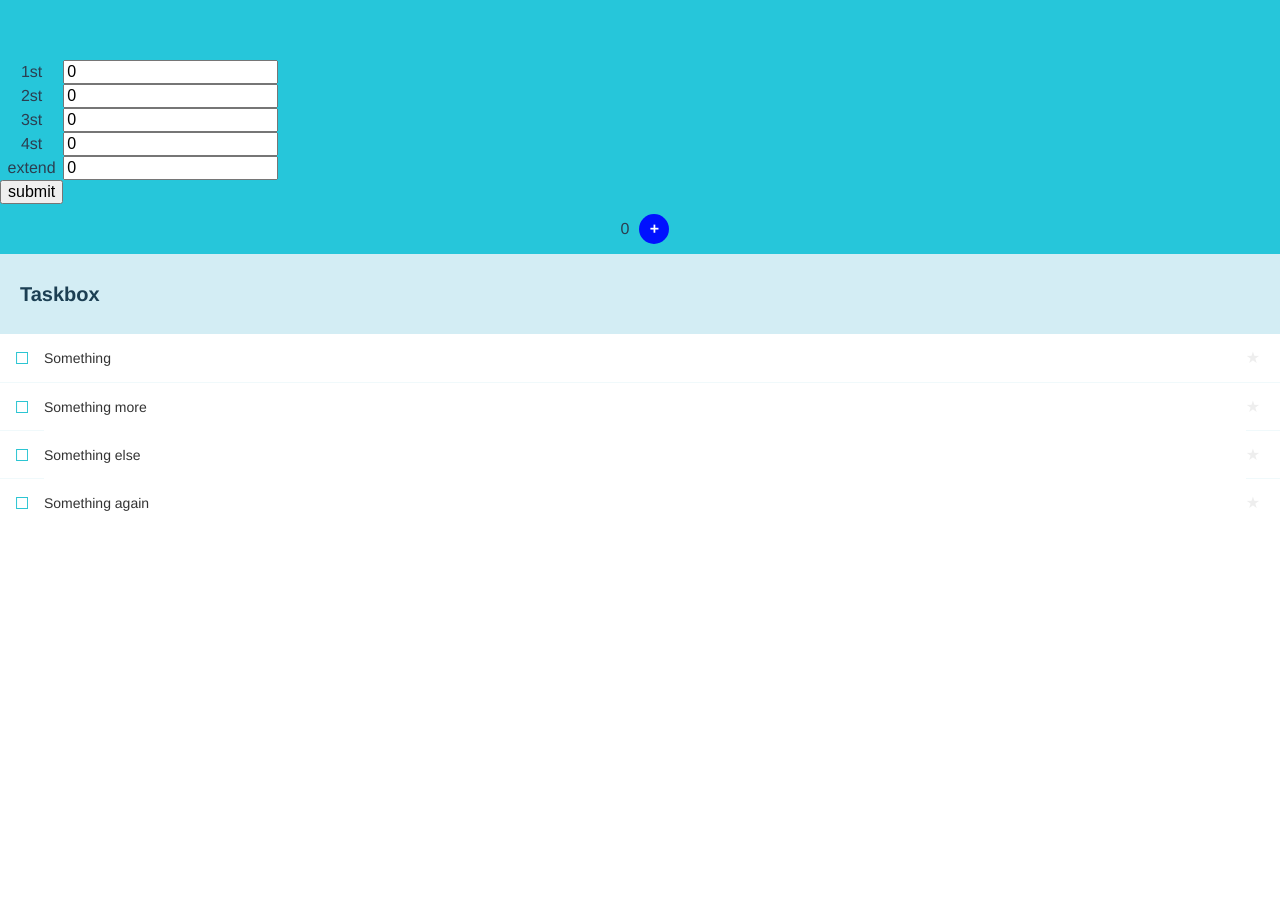
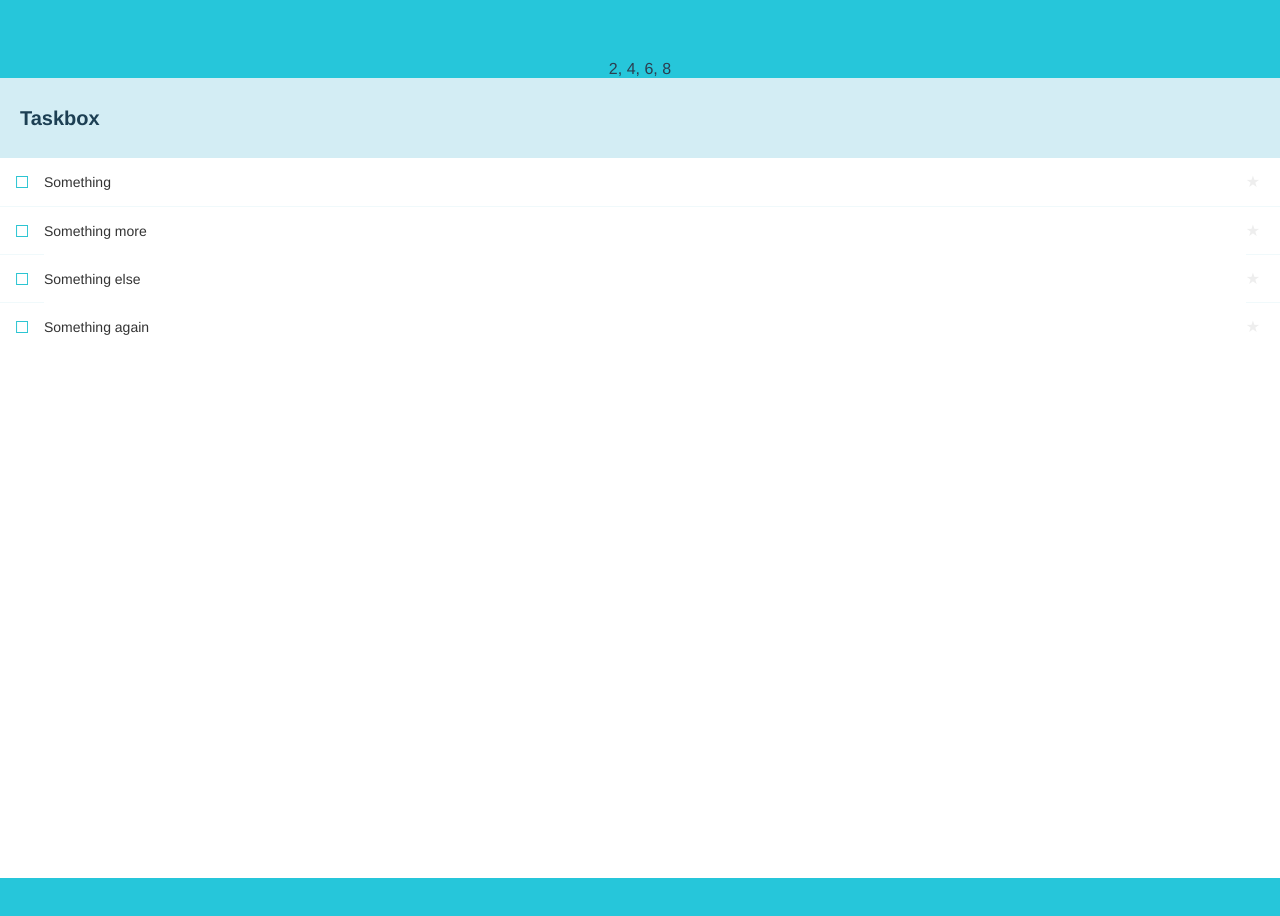
Before and after one commit to Yishin26/vue-storybook-sample, a Vue app: page / in a window 1280 px wide. Shown: the top 916 px of the page. After the commit the page ends 878 px from the top, so only its background shows below. Built offline with nearby package versions, Linux system fonts and the light colour scheme; a web font is replaced by a local one.

Commit message:
update 單元測試案例: 如何測試Props、computed render

```diff
--- a/src/App.vue
+++ b/src/App.vue
@@ -1,22 +1,18 @@
 <template>
   <div id="app">
-    <TestForm />
-    <Counter />
+    <NumberRenderer />
     <InboxScreen />
   </div>
 </template>
 
 <script>
 import InboxScreen from './components/InboxScreen.vue'
-import Counter from './components/Counter'
-import TestForm from './components/TestForm.vue'
+import NumberRenderer from './components/NumberRenderer.vue'
 
 export default {
   name: 'App',
   components: {
-    InboxScreen,
-    Counter,
-    TestForm
+    InboxScreen,NumberRenderer
   }
 }
 </script>
--- /dev/null
+++ b/src/components/NumberRenderer.vue
@@ -0,0 +1,34 @@
+<template>
+  <div>
+    {{ numbers }}
+  </div>
+</template>
+<script>
+export default {
+  name: 'NumberRenderer',
+
+  props: {
+    even: {
+      type: Boolean,
+      default: true
+      //required: true
+    }
+  },
+  computed: {
+    numbers() {
+      const evens = []
+      const odds = []
+
+      for (let i = 1; i < 10; i++) {
+        if (i % 2 === 0) {
+          evens.push(i)
+        } else {
+          odds.push(i)
+        }
+      }
+
+     return this.even === true ? evens.join(", ") : odds.join(", ")
+    }
+  }
+}
+</script>
```
Also changed, not shown: src/components/SubmitButton.vue (added, +26 -0 lines), 2 other files (tests, documents, lock files or other folders).
